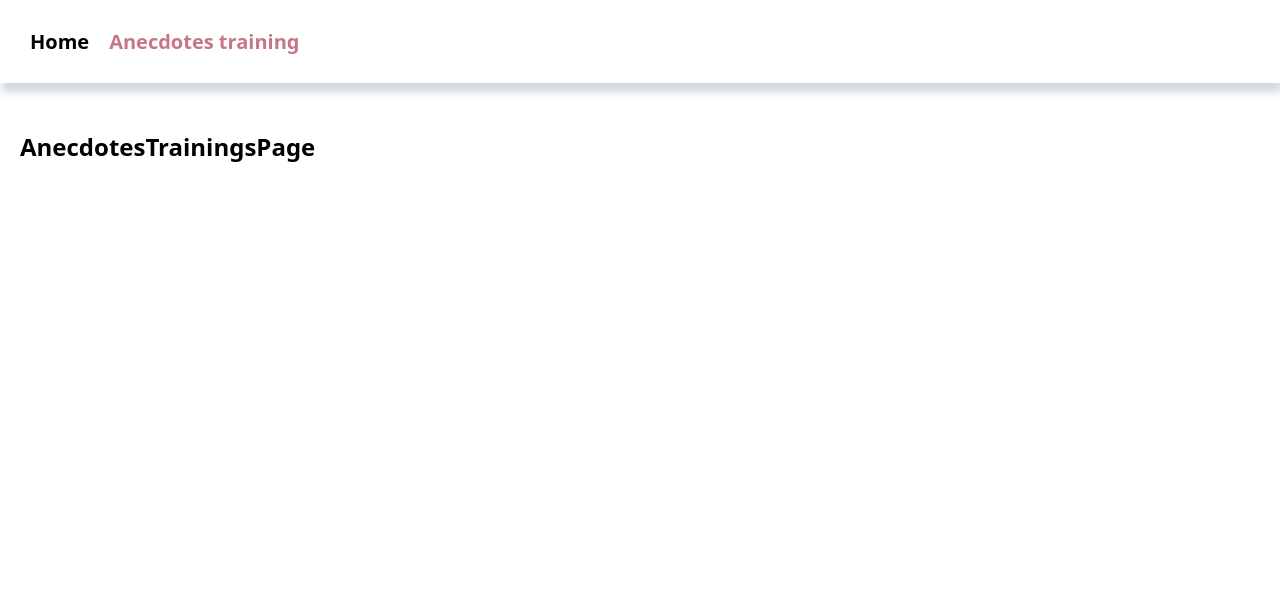
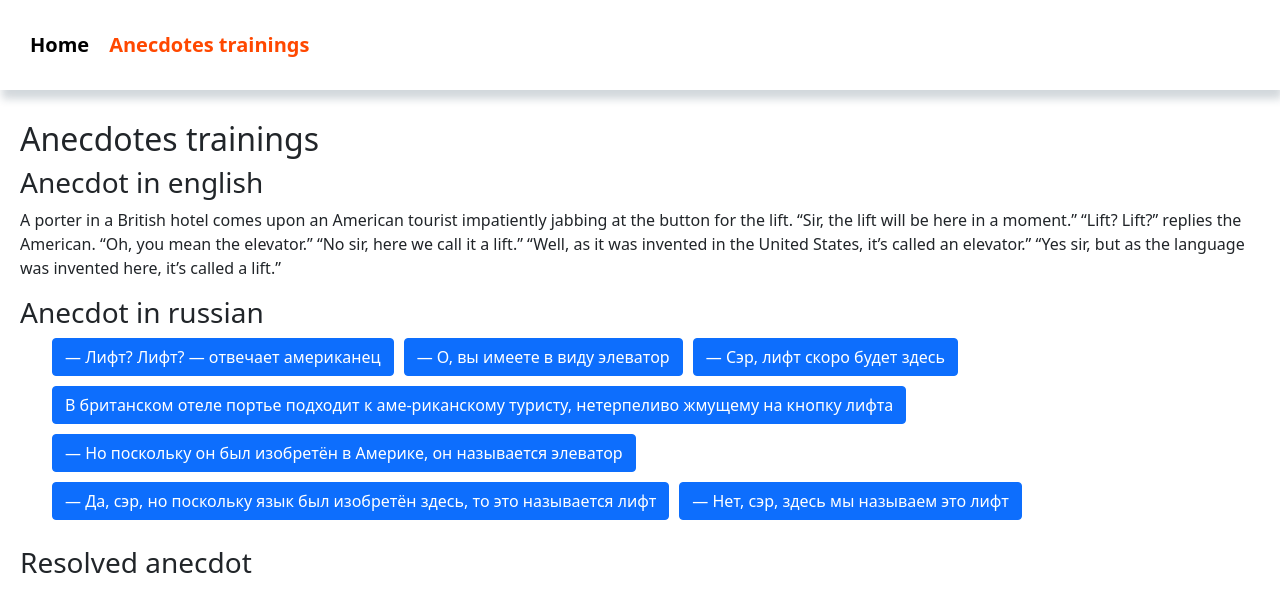
Before and after one commit to Mohara88s/english-training-app, a React (Create React App) app: page /anecdotes-trainings in a window 1280 px wide. Shown: the top 612 px of the page. Built offline with nearby package versions, Linux system fonts and the light colour scheme.

Commit message:
anecdot testing page

```diff
--- a/package.json
+++ b/package.json
@@ -7,10 +7,12 @@
     "@testing-library/react": "^11.2.7",
     "@testing-library/user-event": "^12.8.3",
     "axios": "^0.21.1",
+    "bootstrap": "^5.1.3",
     "gh-pages": "^3.2.3",
     "modern-normalize": "^1.1.0",
     "prop-types": "^15.7.2",
     "react": "^17.0.2",
+    "react-bootstrap": "^2.0.1",
     "react-css-modules": "^4.7.11",
     "react-dom": "^17.0.2",
     "react-loader-spinner": "^4.0.0",
--- a/src/App.js
+++ b/src/App.js
@@ -5,6 +5,7 @@ import Loader from 'react-loader-spinner';
 import NotFoundView from './views/NotFoundView/NotFoundView';
 import { Route, Switch } from 'react-router-dom';
 import 'modern-normalize/modern-normalize.css';
+import 'bootstrap/dist/css/bootstrap.min.css';
 
 const HomePage = lazy(() =>
   import('./views/HomePage/HomePage.js' /* webpackChunkName:"HomePage" */),
--- a/src/components/Navigation/Navigation.js
+++ b/src/components/Navigation/Navigation.js
@@ -18,7 +18,7 @@ const Navigation = () => (
       className={styles.link}
       activeClassName={styles.activeLink}
     >
-      Anecdotes training
+      Anecdotes trainings
     </NavLink>
   </nav>
 );
--- a/src/components/Navigation/Navigation.module.css
+++ b/src/components/Navigation/Navigation.module.css
@@ -12,5 +12,5 @@
   font-weight: 900;
 }
 .activeLink {
-  color: rgb(199, 118, 134);
+  color: rgb(255, 72, 0);
 }
--- a/src/views/AnecdotesTrainingsPage/AnecdotesTrainingsPage.js
+++ b/src/views/AnecdotesTrainingsPage/AnecdotesTrainingsPage.js
@@ -1,9 +1,74 @@
+import { useState } from 'react';
+import { Button } from 'react-bootstrap';
 import styles from './AnecdotesTrainingsPage.module.css';
 
+const anecdot = {
+  english: `A porter in a British hotel comes upon an American tourist impatiently jabbing at the button for the lift. “Sir, the lift will be here in a moment.” “Lift? Lift?” replies the American. “Oh, you mean the elevator.” “No sir, here we call it a lift.” “Well, as it was invented in the United States, it’s called an elevator.” “Yes sir, but as the language was invented here, it’s called a lift.”`,
+  russian: `В британском отеле портье подходит к аме-риканскому туристу, нетерпеливо жмущему на кнопку лифта. — Сэр, лифт скоро будет здесь. — Лифт? Лифт? — отвечает американец. — О, вы имеете в виду элеватор. — Нет, сэр, здесь мы называем это лифт. — Но поскольку он был изобретён в Америке, он называется элеватор. — Да, сэр, но поскольку язык был изобретён здесь, то это называется лифт.`,
+};
+
+const buttonsArray = anecdot.russian.split('.').filter(e => e.length);
+const mixedArray = [...buttonsArray].sort(function () {
+  return 0.5 - Math.random();
+});
+const resolvedArray = [];
+
 export default function AnecdotesTrainingsPage() {
+  const [actualId, setActualId] = useState(0);
+  // const [losts, setLosts] = useState(0);
+
+  const onClickButton = e => {
+    const buttonValue = e.currentTarget.getAttribute('value');
+    console.log(buttonValue);
+
+    const id = Number.parseInt(e.currentTarget.getAttribute('data-id'));
+    console.log(id);
+
+    console.log(actualId);
+    if (buttonValue === buttonsArray[actualId]) {
+      console.log('true');
+      mixedArray.splice(id, 1);
+      resolvedArray.push(buttonValue);
+      setActualId(prevState => prevState + 1);
+    }
+  };
   return (
     <div className={styles.AnecdotesTrainingsPage}>
-      <h2>AnecdotesTrainingsPage</h2>
+      <h2>Anecdotes trainings</h2>
+      <h3>Anecdot in english</h3>
+      <p>{anecdot.english}</p>
+
+      <h3>Anecdot in russian</h3>
+      <ul className={styles.list}>
+        {mixedArray.map((elem, id) => (
+          <li key={id} className={styles.list__item}>
+            <Button
+              variant="primary"
+              data-id={id}
+              onClick={onClickButton}
+              value={elem}
+            >
+              {elem}
+            </Button>
+          </li>
+        ))}
+      </ul>
+
+      <h3>Resolved anecdot</h3>
+      <ul className={styles.list}>
+        {resolvedArray.map((elem, id) => (
+          <li key={id} className={styles.list__item}>
+            <Button
+              variant="primary"
+              data-id={id}
+              onClick={onClickButton}
+              value={elem}
+            >
+              {elem}
+            </Button>
+          </li>
+        ))}
+      </ul>
     </div>
   );
 }
--- a/src/views/AnecdotesTrainingsPage/AnecdotesTrainingsPage.module.css
+++ b/src/views/AnecdotesTrainingsPage/AnecdotesTrainingsPage.module.css
@@ -1,3 +1,13 @@
 .AnecdotesTrainingsPage {
   padding: 20px;
 }
+.list {
+  list-style: none;
+  display: flex;
+  flex-wrap: wrap;
+}
+
+.list__item {
+  margin-right: 10px;
+  margin-bottom: 10px;
+}
--- a/src/views/HomePage/HomePage.js
+++ b/src/views/HomePage/HomePage.js
@@ -15,7 +15,7 @@ export default function HomePage() {
         }}
       >
         {' '}
-        Anecdotes training
+        Anecdotes trainings
       </Link>
     </div>
   );
```
Also changed, not shown: 1 other file (tests, documents, lock files or other folders).
